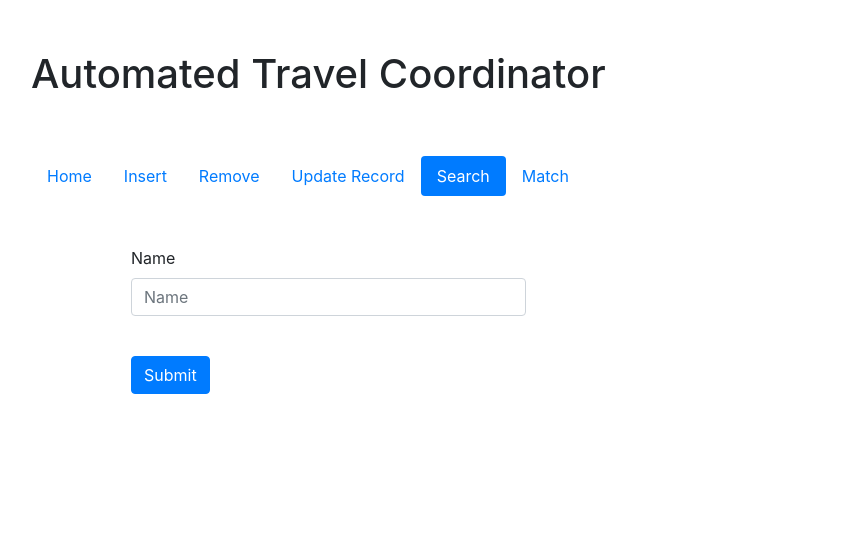
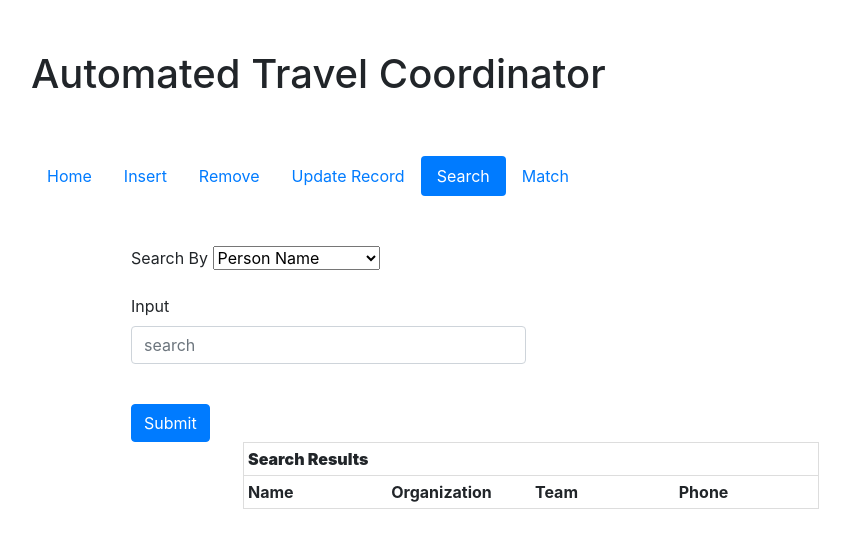
Before and after one commit to jmgamer12/CarFinder, a Django app: page /search/ in a window 1280 px wide. Shown: the top 548 px of the page, without its empty margins (109-959 px from the left). Run offline with Django 3.2, Linux system fonts and the light colour scheme; lists and menus that the app fills with data are empty; some libraries are stand-ins or nearby versions.

Commit message:
search by name, team or org

```diff
--- a/FindCar/views.py
+++ b/FindCar/views.py
@@ -186,20 +186,25 @@
     context = {"search_page": "active"}
     return render(request, 'search.html', context)
 
-
 def search_return(request):
     cursor = connection.cursor()
-    p_name = request.POST.get('personName')
-    print("Person Name", p_name)
-    cursor.execute("SELECT * FROM findcar_person WHERE p_name='{}'".format(p_name))
-
+    query_input = request.POST.get('inputName')
+    search_by = request.POST.get('query_select')
+    person_list=[]
+    print("Search By", search_by)
+    print("Query Input", query_input)
+    if(search_by=="Person"):
+        cursor.execute("SELECT * FROM findcar_person WHERE p_name='{}'".format(query_input))
+    elif(search_by=="Team"):
+        cursor.execute("SELECT * FROM findcar_person WHERE team='{}'".format(query_input))
+    elif(search_by=="Org"):
+        cursor.execute("SELECT * FROM findcar_person, findcar_organization WHERE findcar_organization.org_name='{}' AND findcar_organization.id=findcar_person.org_id;".format(query_input))
     try:
-        result_set = cursor.fetchone()
-
-        PersonTup = namedtuple('PersonTup', 'id p_name phone team departTime org_id')
-        p1 = PersonTup(result_set[0], result_set[1], result_set[2], result_set[3], result_set[4], result_set[5])
-
-        context = {'object': p1, "search_page": "active"}
+        for result_set in cursor.fetchall():
+            PersonTup = namedtuple('PersonTup', 'id p_name phone team departTime org_id')
+            person_i = PersonTup(result_set[0], result_set[1], result_set[2], result_set[3], result_set[4], result_set[5])
+            person_list.append(person_i)
+        context = {'objects': person_list, "search_page": "active"}
         print(result_set)
 
     except my.DataError:
@@ -211,6 +216,7 @@
         return render(request, 'search.html')
 
     return render(request, 'search.html', context)
+
 
 def match(request):
     cursor = connection.cursor()
--- a/Templates/search.html
+++ b/Templates/search.html
@@ -4,23 +4,63 @@
         <form class="contact-form" method="post" action="/search_return/">
             {% csrf_token %}
             <div class="form-row">
+              <div class="form-group col-md-6">
+                  <label for="search_query">Search By</label>
+                  <select name="query_select">
+                      <option value="Person"> Person Name</option>
+                      <option value="Org"> Organization Name</option>
+                      <option value="Team"> Team Name</option>
+                  </select>
+                 <!-- <input type="text" class = "form-control" id="inputOrg" name ="orgInput" placeholder="Organization"> -->
+              </div>
+
+            </div>
+
+            <div class="form-row">
+
                 <div class="form-group col-md-6">
-                    <label for="inputName">Name</label>
-                    <input type="text" name="personName" class = "form-control" id="inputName" placeholder="Name">
+                    <label for="inputName">Input</label>
+                    <input type="text" name="inputName" class = "form-control" id="inputName" placeholder="search">
                 </div>
 
             </div>
+
+            <!-- <div class="form-row">
+                <div class="form-group col-md-6">
+                    <label for="inputOrg">Name</label>
+                    <input type="text" name="orgName" class = "form-control" id="inputOrg" placeholder="Organization">
+                </div>
+            </div> -->
 
             <div id="form-extension"></div>
             <br>
             <button type="submit" class="btn btn-primary">Submit</button>
         </form>
     </div>
-    <div class="container">
-      <p>{{ object.p_name }}</p>
-        <p>{{ object.org_id }}</p>
-        <p>{{ object.phone }}</p>
-        <p>{{ object.team }}</p>
-    </div>
+    <table>
+
+        <tr>
+            <th><b>Search Results</b></th>
+            <th><b></b></th>
+            <th><b></b></th>
+            <th><b></b></th>
+        </tr>
+        <tr>
+            <th>Name</th>
+            <th>Organization</th>
+            <th>Team</th>
+            <th>Phone</th>
+        </tr>
+        {% for entry in objects %}
+        <tr>
+
+            <td>{{ entry.p_name }}</td>
+            <td>{{ entry.org_id }}</td>
+            <td>{{ entry.team }}</td>
+            <td>{{ entry.phone }}</td>
+            <td></td>
+        </tr>
+        {% endfor %}
+    </table>
 
 {% endblock %}
```
